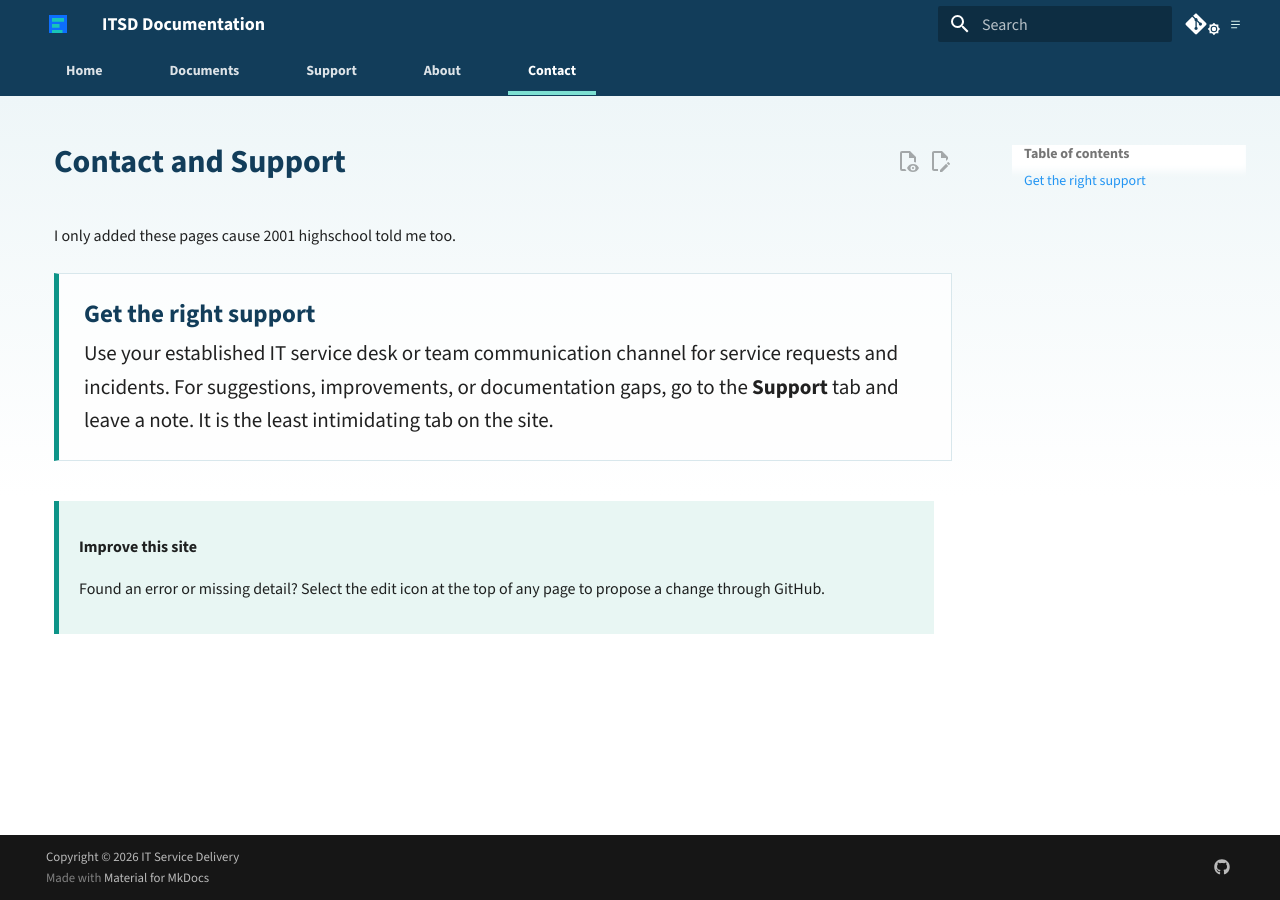
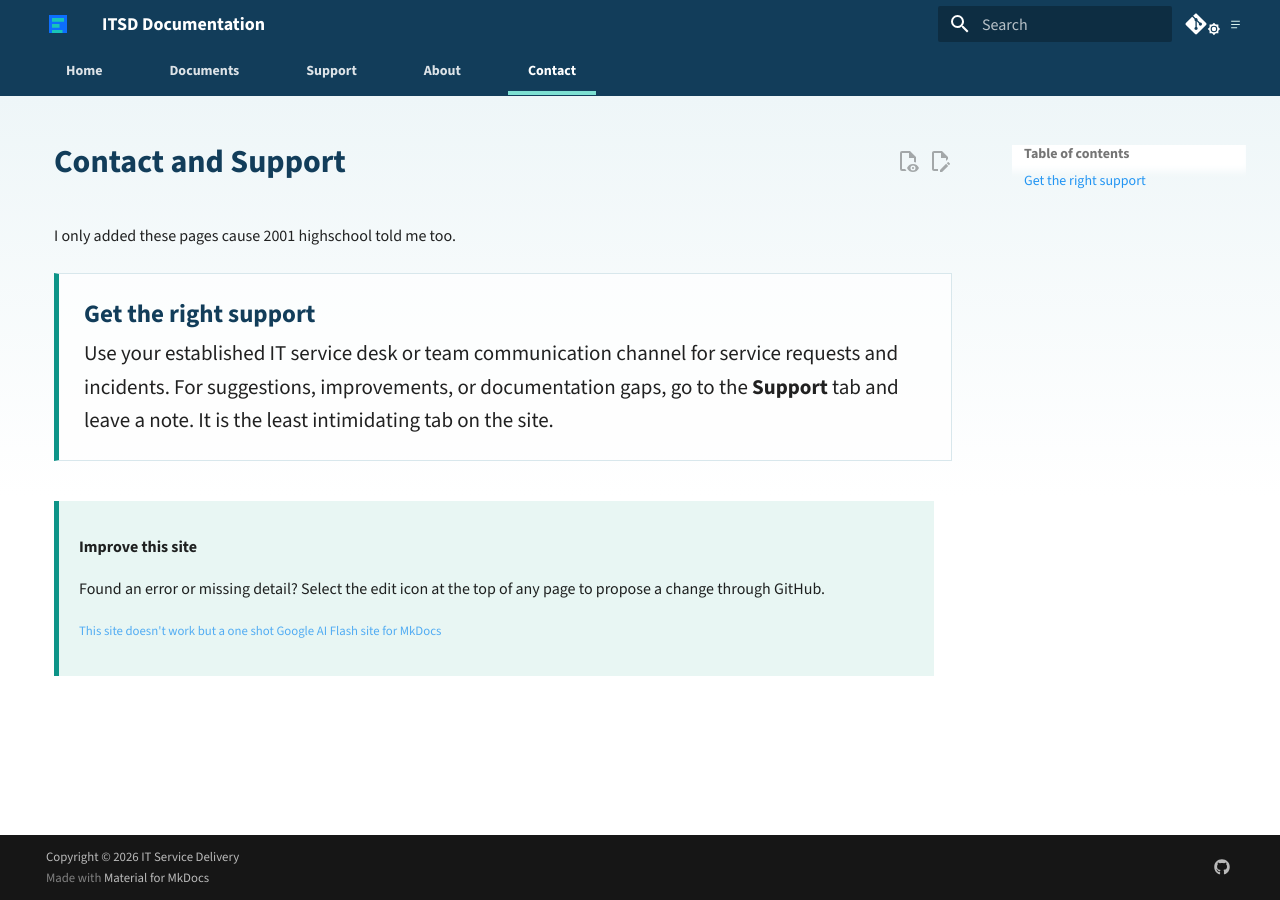
Before and after one commit to dgooding/mkdocs-basic, an MkDocs documentation site: the page built from docs/contact.md, in a window 1280 px wide. Built offline with MkDocs 1.6.1 and Material for MkDocs 9.7.7, drawn with Linux system fonts in a browser that asks for light colours; comment, search, counter and statistics services are not loaded.

Commit message:
docs: auto-update 2026-08-27 00:52:05

```diff
--- a/docs/contact.md
+++ b/docs/contact.md
@@ -21,4 +21,6 @@ Use your established IT service desk or team communication channel for service r
 
 Found an error or missing detail? Select the edit icon at the top of any page to propose a change through GitHub.
 
+<small>[This site doesn't work but a one shot Google AI Flash site for MkDocs](https://ais-dev-cyekf7zm2pwwsddc2ubzuh-58381161634.us-east1.run.app/mkdocs/)</small>
+
 </div>
```
